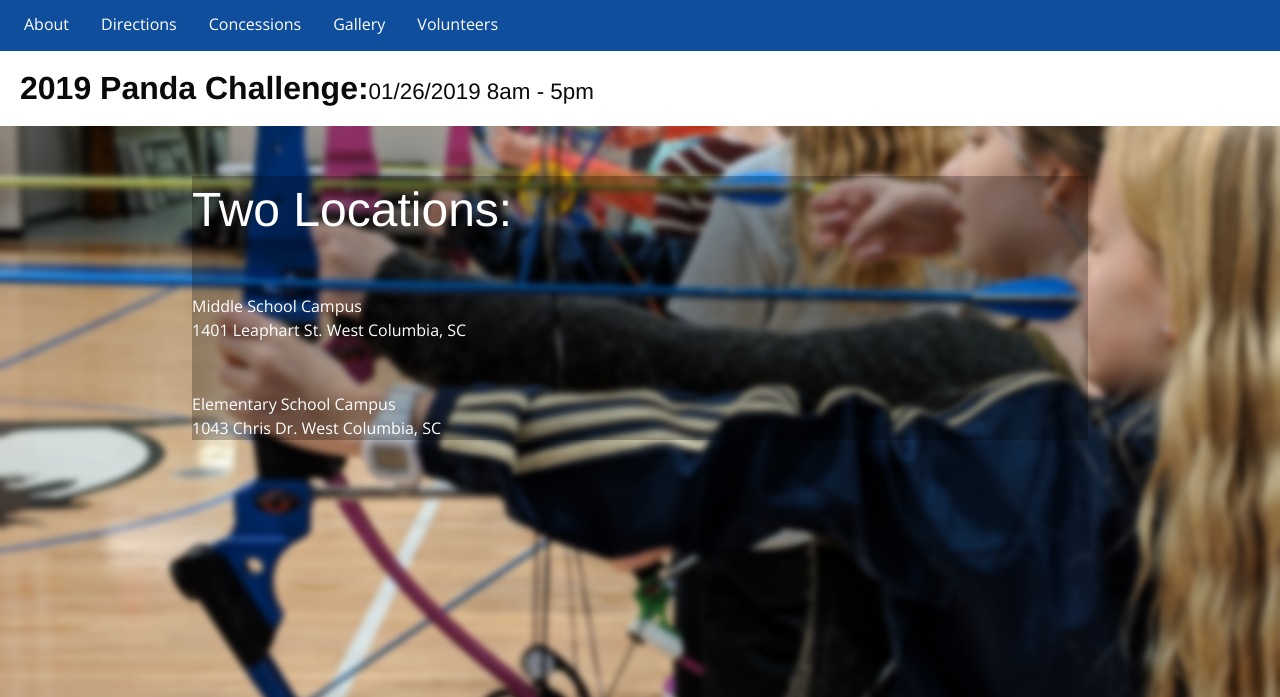
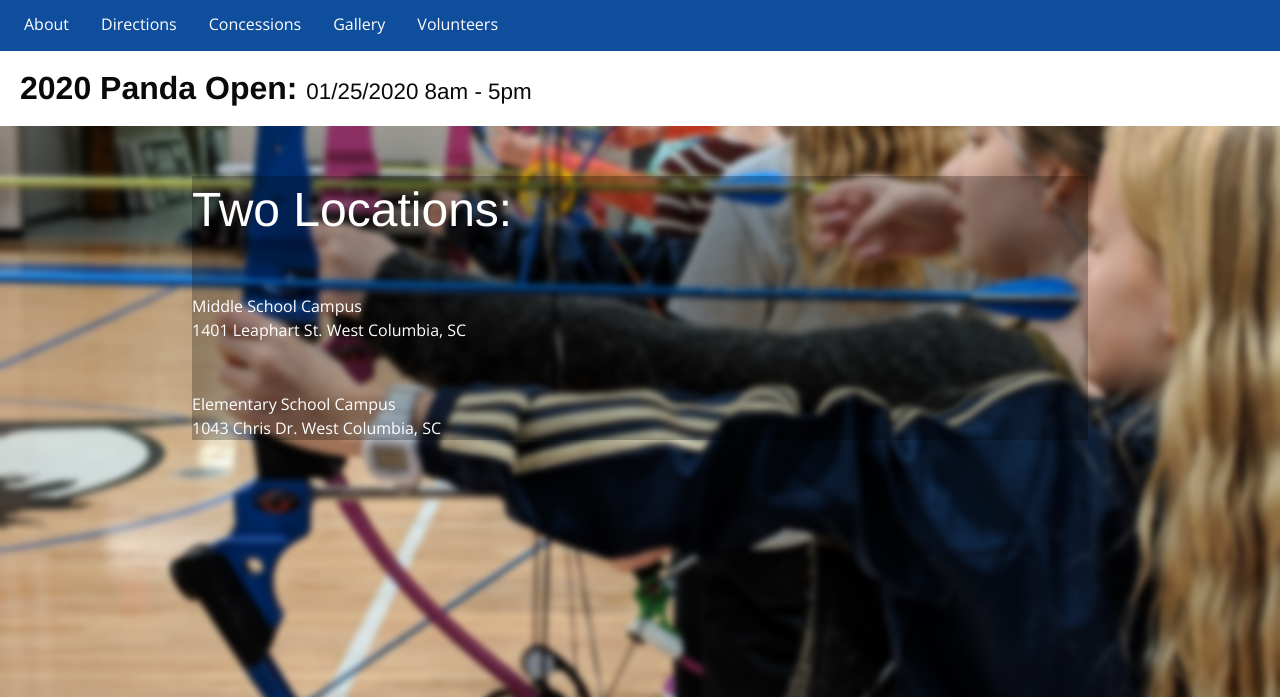
Before and after one commit to kr4ster/eastpoint-archery.com, a plain HTML site: page index.htm in a window 1280 px wide. Shown: the part 103-800 px from the top of the page. Drawn offline with nearby package versions, Linux system fonts and the light colour scheme.

Commit message:
Update dates

```diff
--- a/index.htm
+++ b/index.htm
@@ -27,7 +27,7 @@
             </div>
         </div>
         <div class="panda-open">
-            <h1>2019 Panda Challenge:<span>01/26/2019 8am - 5pm</span></h1>
+            <h1>2020 Panda Open: <span>01/25/2020 8am - 5pm</span></h1>
         </div>
         <div class="content">
             <h1>Two Locations:</h1>
```
